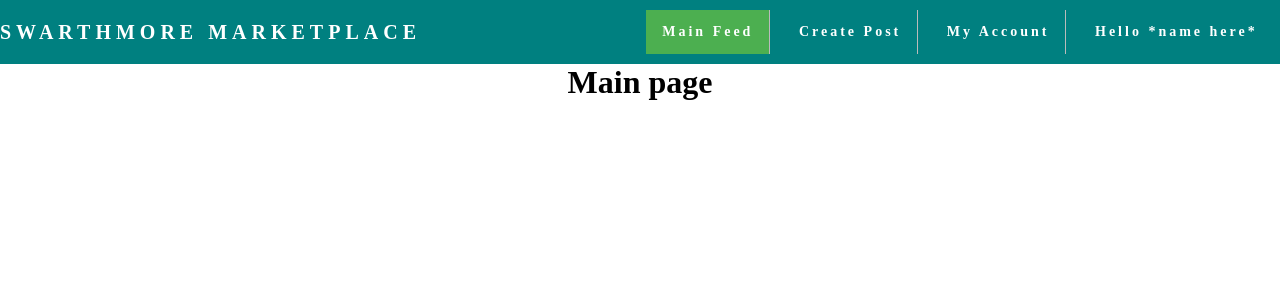
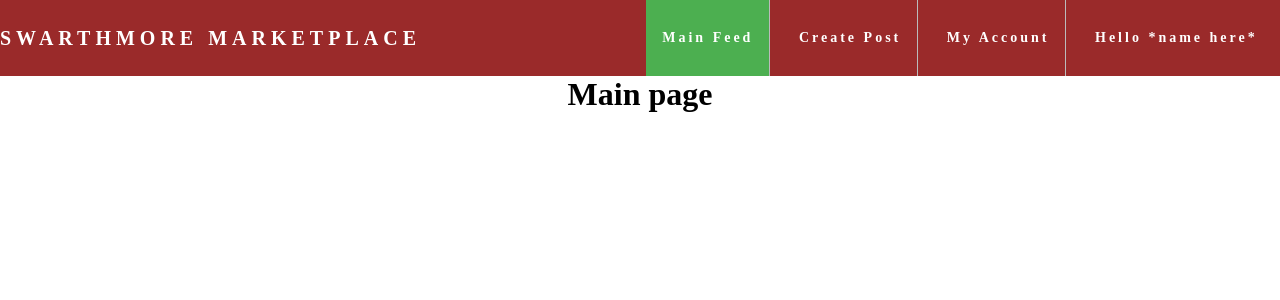
Before and after one commit to alisonkim12/SwarthmoreMarketplace, a Flask app: page / in a window 1280 px wide. Shown: the top 300 px of the page. Run offline with Flask 2, Linux system fonts and the light colour scheme.

Commit message:
messing with color

```diff
--- a/backend/static/styles.css
+++ b/backend/static/styles.css
@@ -36,7 +36,7 @@ nav {
   justify-content: space-between;
   align-items: center;
   min-height: 8vh;
-  background-color: teal;
+  background-color: #9a2a2a;/*nav color*/
 
 }
 .nav-links {
@@ -65,11 +65,11 @@ nav {
   letter-spacing: 3px;
   font-weight: bold;
   font-size: 14px;
-  padding: 14px 16px; /* From the page I used to create, maybe change later */
+  padding: 30px 16px; /* From the page I used to create, maybe change later */
 }
 
 .nav-links a:hover:not(.active), .dropdown:hover .dropbtn {
-  background-color: lightseagreen;
+  background-color: #63B665;
 }
 
 .nav-links li a.active {
```
